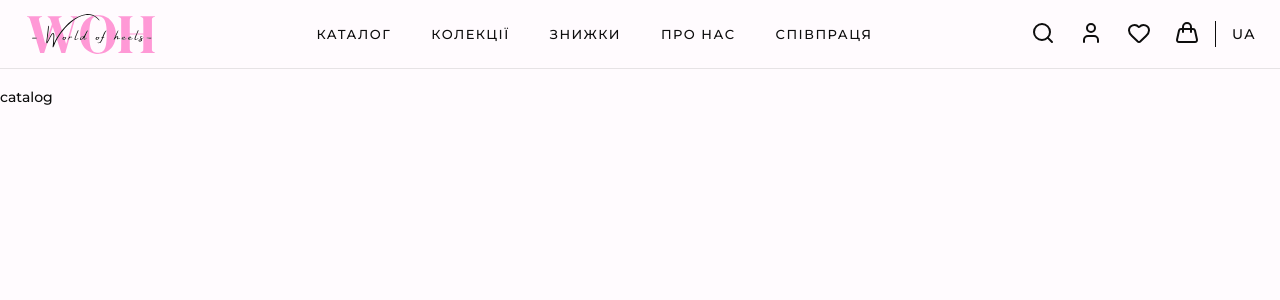
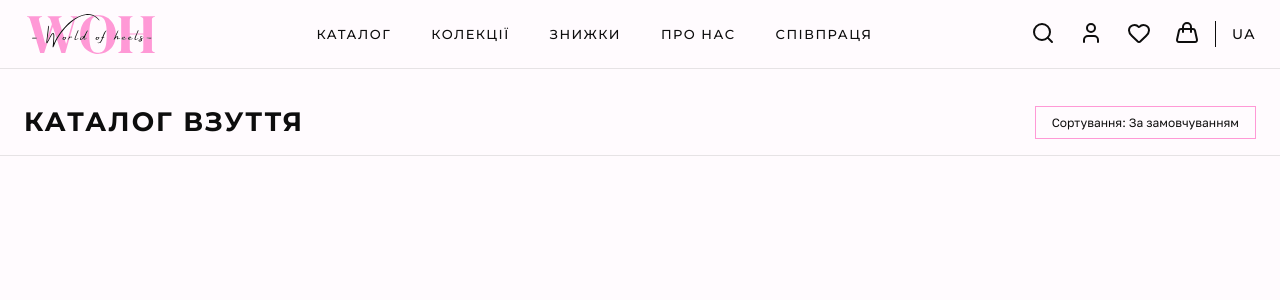
Before and after one commit to s1ilentt/catalog-page, a Next.js app in the folder client/: page /catalog in a window 1280 px wide. Shown: the top 300 px of the page. Built offline with nearby package versions, Linux system fonts and the light colour scheme.

Commit message:
feat(catalog): implement catalog header

```diff
--- /dev/null
+++ b/client/src/_pages/catalog/index.ts
@@ -0,0 +1 @@
+export { CatalogPage } from './ui/CatalogPage';
--- /dev/null
+++ b/client/src/_pages/catalog/ui/CatalogHeader.module.scss
@@ -0,0 +1,20 @@
+@use '@app/styles/abstracts/mixins' as *;
+
+.catalog-header {
+	padding-block: 16px;
+	border-bottom: var(--border);
+
+	.content-wrapper {
+		display: flex;
+		align-items: flex-end;
+		justify-content: space-between;
+
+		.title {
+			text-transform: uppercase;
+			font-weight: 700;
+			letter-spacing: 2px;
+
+			@include fluid-text(20, 36);
+		}
+	}
+}
--- /dev/null
+++ b/client/src/_pages/catalog/ui/CatalogHeader.tsx
@@ -0,0 +1,14 @@
+import { Button } from '@/shared/ui';
+import styles from './CatalogHeader.module.scss';
+import clsx from 'clsx';
+
+export function CatalogHeader() {
+	return (
+		<div className={styles['catalog-header']}>
+			<div className={clsx('container', styles['content-wrapper'])}>
+				<h1 className={styles.title}>каталог взуття</h1>
+				<Button>Сортування: За замовчуванням</Button>
+			</div>
+		</div>
+	);
+}
--- /dev/null
+++ b/client/src/_pages/catalog/ui/CatalogPage.tsx
@@ -0,0 +1,9 @@
+import { CatalogHeader } from './CatalogHeader';
+
+export function CatalogPage() {
+	return (
+		<div>
+			<CatalogHeader />
+		</div>
+	);
+}
--- a/client/src/app/catalog/page.tsx
+++ b/client/src/app/catalog/page.tsx
@@ -1,3 +1,5 @@
-export default function CatalogPage() {
-	return <div>catalog</div>;
+import { CatalogPage } from '@/_pages/catalog';
+
+export default function Page() {
+	return <CatalogPage />;
 }
--- a/client/src/app/layout.tsx
+++ b/client/src/app/layout.tsx
@@ -37,7 +37,9 @@ export default function RootLayout({
 		<html lang='uk'>
 			<body className={clsx(montserrat.variable, golosText.variable)}>
 				<Header />
-				<QueryProvider>{children}</QueryProvider>
+				<QueryProvider>
+					<main>{children}</main>
+				</QueryProvider>
 			</body>
 		</html>
 	);
--- a/client/src/app/styles/globals.scss
+++ b/client/src/app/styles/globals.scss
@@ -14,7 +14,7 @@
 body {
 	@include fluid-text(14, 16);
 
-	font-family: var(--font-montserrat), sans-serif;
+	font-family: var(--font-montserrat);
 	line-height: 1.28;
 	background-color: var(--color-bg);
 	color: var(--color-primary);
--- /dev/null
+++ b/client/src/shared/ui/button/Button.module.scss
@@ -0,0 +1,28 @@
+@use '@app/styles/abstracts/mixins' as *;
+@use '@app/styles/abstracts/media' as *;
+
+.button {
+	padding: 8px 16px;
+	font-family: var(--font-golos-text);
+	font-weight: 400;
+	border: 1px solid var(--color-pink);
+
+	@include hover {
+		background-color: rgb(255, 234, 247);
+	}
+
+	@include fluid-text(12, 14);
+}
+
+.button--black {
+	padding: 12px 40px;
+	color: var(--Dark, rgba(13, 13, 13, 1));
+	font-family: var(--font-montserrat);
+	font-weight: 500;
+	letter-spacing: 0.04em;
+	border-color: var(--color-primary);
+
+	@include hover {
+		background-color: rgb(186, 186, 186);
+	}
+}
--- /dev/null
+++ b/client/src/shared/ui/button/Button.tsx
@@ -0,0 +1,18 @@
+import clsx from 'clsx';
+import styles from './Button.module.scss';
+
+interface IButton {
+	isBlackButton?: boolean;
+	children: React.ReactNode;
+}
+
+export function Button({ isBlackButton = false, children }: IButton) {
+	return (
+		<button
+			type='button'
+			className={clsx(styles.button, isBlackButton && styles['button--black'])}
+		>
+			{children}
+		</button>
+	);
+}
--- a/client/src/shared/ui/index.ts
+++ b/client/src/shared/ui/index.ts
@@ -1,2 +1,3 @@
 export { Logo } from './logo/Logo';
 export { BurgerButton } from './burger-button/BurgerButton';
+export { Button } from './button/Button';
```
Also changed, not shown: client/src/shared/ui/breadcrumbs/index.ts (added), client/src/widgets/product-list/index.ts (added).
